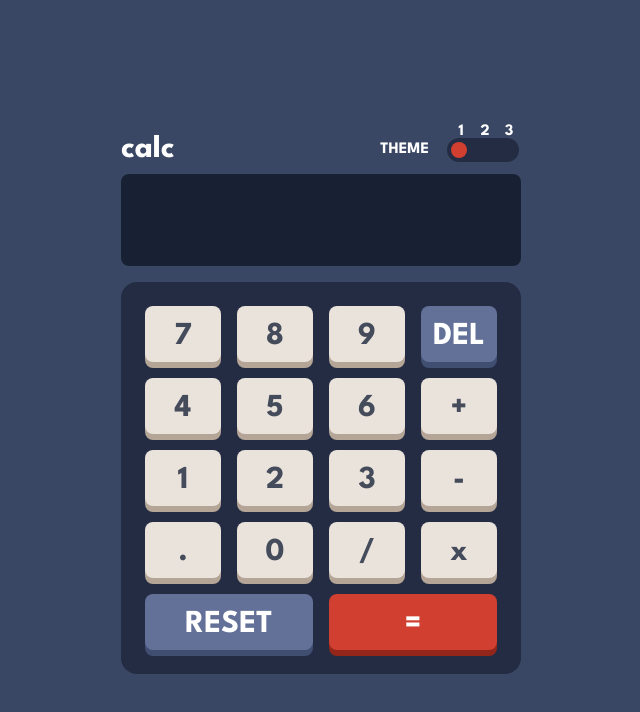
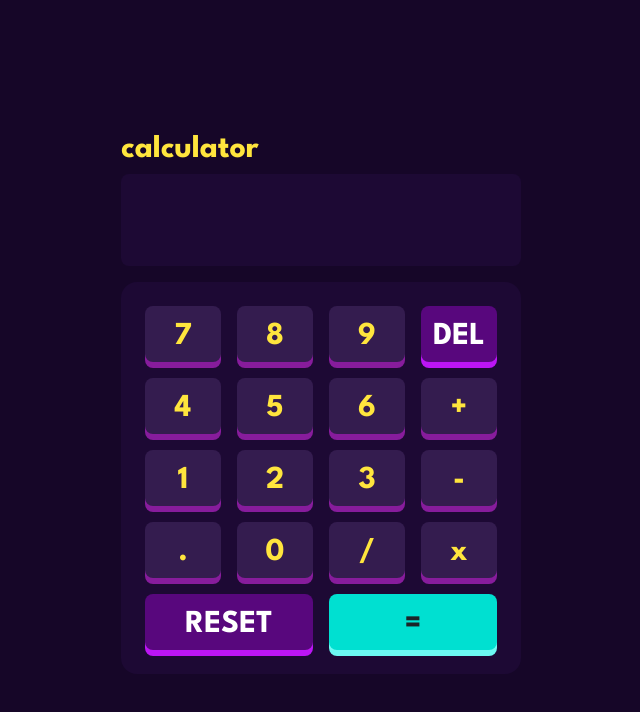
Before and after one commit to shashi1562/calculator, a Vue app: page / in a window 1280 px wide. Shown: the top 712 px of the page, without its empty margins (319-959 px from the left). Built offline with nearby package versions, Linux system fonts and the light colour scheme.

Commit message:
updated code

```diff
--- a/src/components/Calculator.vue
+++ b/src/components/Calculator.vue
@@ -2,14 +2,11 @@
     import { ref, computed } from 'vue'
     import Head from './Head.vue'
     import CalculatorBody from './CalculatorBody.vue'
-    const theme = ref(1);
+    const theme = ref(3);
     const className = computed(() => {
         return "theme-" + theme.value;
     });
 
-    function changeTheme(newTheme: string) {
-        theme.value = +newTheme;
-    }
 </script>
 <template>
     <div
@@ -19,7 +16,6 @@
         <div class="container">
             <Head
                 :theme
-                @themechange="changeTheme"
             />
             <CalculatorBody />
         </div>
--- a/src/components/Head.vue
+++ b/src/components/Head.vue
@@ -9,32 +9,8 @@
 <template>
     <div class="head">
         <h1 class="headName">
-            calc
+            calculator
         </h1>
-
-        <div class="themeChanger">
-            <label for="theme" class="label">Theme</label>
-            <input
-                type="range"
-                min="1"
-                max="3"
-                @change="$emit('themechange', calcTheme)"
-                v-model="calcTheme"
-                id="theme"
-                name="theme"
-            >
-            <div class="marks">
-                <span class="mark">
-                    1
-                </span>
-                <span class="mark">
-                    2
-                </span>
-                <span class="mark">
-                    3
-                </span>
-            </div>
-        </div>
     </div>
 </template>
 
--- a/src/style.css
+++ b/src/style.css
@@ -28,56 +28,6 @@ body {
     transition: background-color 150ms;
 }
 
-.theme-1 {
-    --color-main-background: hsl(222, 26%, 31%);
-    --color-secondary-background: hsl(223, 31%, 20%);
-    --color-screen-background: hsl(224, 36%, 15%);
-
-
-    --color-key-special-back: hsl(225, 21%, 49%);
-    --color-key-special-shadow: hsl(224, 28%, 35%);
-    --color-key-special-back-hover: hsl(225, 21%, 69%);
-
-    --color-key-toggle-back: hsl(6, 63%, 50%);
-    --color-key-toggle-shadow: hsl(6, 70%, 34%);
-    --color-key-toggle-back-hover: hsl(6, 63%, 60%);
-
-    --color-key-back: hsl(30, 25%, 89%);
-    --color-key-shadow: hsl(28, 16%, 65%);
-    --color-key-back-hover: hsl(30, 25%, 99%);
-
-
-    --color-text-upper: hsl(0, 0%, 100%);
-    --color-text-key: hsl(221, 14%, 31%);
-    --color-text-key-special: hsl(0, 0%, 100%);
-    --color-text-key-submit: hsl(0, 0%, 100%);
-}
-
-.theme-2 {
-    --color-main-background: hsl(0, 0%, 90%);
-    --color-secondary-background: hsl(0, 5%, 81%);
-    --color-screen-background: hsl(0, 0%, 93%);
-
-
-    --color-key-special-back: hsl(185, 42%, 37%);
-    --color-key-special-shadow: hsl(185, 58%, 25%);
-    --color-key-special-back-hover: hsl(185, 42%, 57%);
-
-    --color-key-toggle-back: hsl(25, 98%, 40%);
-    --color-key-toggle-shadow: hsl(25, 99%, 27%);
-    --color-key-toggle-back-hover: hsl(25, 98%, 60%);
-
-    --color-key-back: hsl(45, 7%, 89%);
-    --color-key-shadow: hsl(35, 11%, 61%);
-    --color-key-back-hover: hsl(45, 7%, 99%);
-
-
-    --color-text-upper: hsl(60, 10%, 19%);
-    --color-text-key: hsl(60, 10%, 19%);
-    --color-text-key-special: hsl(0, 0%, 100%);
-    --color-text-key-submit: hsl(0, 0%, 100%);
-}
-
 .theme-3 {
     --color-main-background: hsl(268, 75%, 9%);
     --color-secondary-background: hsl(268, 71%, 12%);
```
Also changed, not shown: scripts/gh-pages.js (deleted, +0 -17 lines), 2 other files (tests, documents, lock files or other folders).
